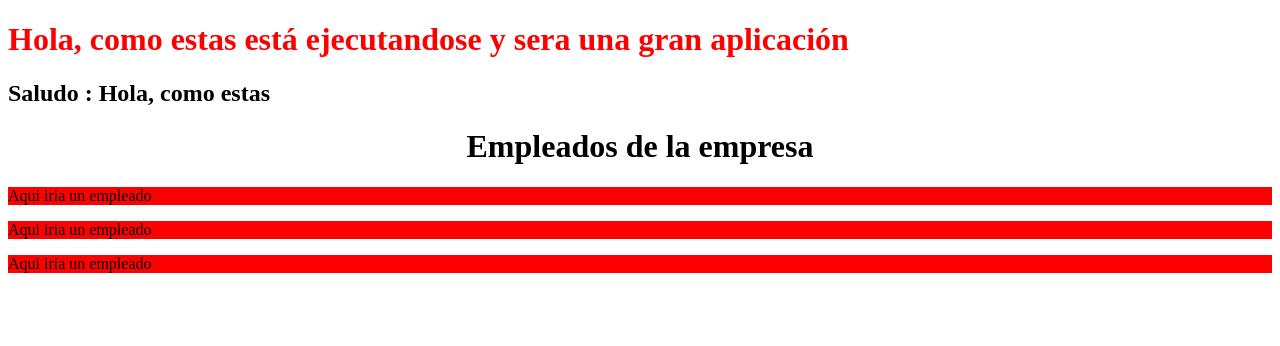
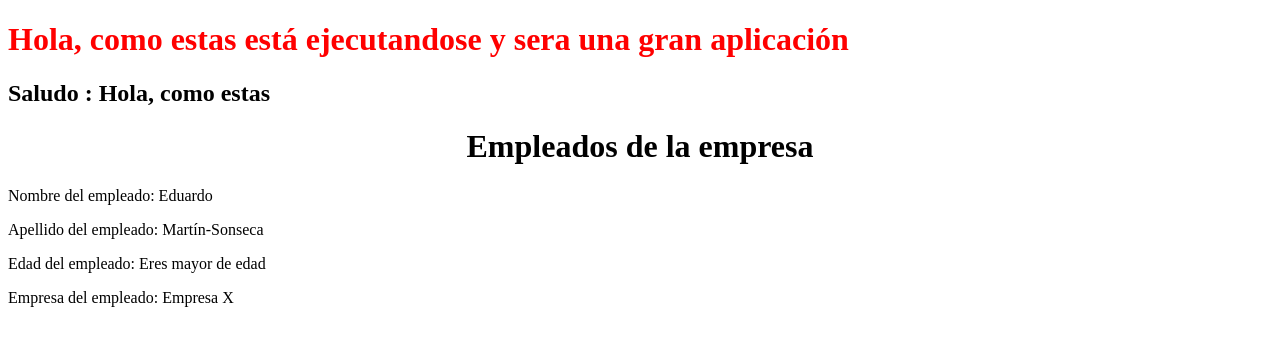
Before and after one commit to maraloeDev/Curso-de-Angular, an Angular app in the folder angular-app-Pildoras-Informaticas/: page / in a window 1280 px wide. Shown: the top 346 px of the page. Built offline with nearby package versions, Linux system fonts and the light colour scheme.

Commit message:
Curso Ang5-Componentes II

```diff
--- a/angular-app-Pildoras-Informaticas/src/app/empleado/empleado.html
+++ b/angular-app-Pildoras-Informaticas/src/app/empleado/empleado.html
@@ -1 +1,4 @@
-<p>Aqui iria un empleado</p>
+<p>Nombre del empleado: {{ nombre }}</p>
+<p>Apellido del empleado: {{ apellido }}</p>
+<p>Edad del empleado: {{ edad<=18 ? "Eres menor de edad": "Eres mayor de edad" }}</p>
+<p>Empresa del empleado: {{ empresa }}</p>
--- a/angular-app-Pildoras-Informaticas/src/app/empleado/empleado.ts
+++ b/angular-app-Pildoras-Informaticas/src/app/empleado/empleado.ts
@@ -4,8 +4,19 @@ import { Component } from '@angular/core';
   selector: 'app-empleado',
   imports: [],
   templateUrl: './empleado.html',
-  //styleUrl: './empleado.css',
+  styleUrl: './empleado.css',
   // inline, es que si el estilo es muy pequeño, se puede poner directamente en el componente, pero si es muy grande, es mejor ponerlo en un archivo css separado
-  styles:["p{background-color: red;}"]
+  //styles:["p{background-color: red;}"]
 })
-export class Empleado {}
+export class Empleado {
+  nombre="Eduardo";
+  apellido="Martín-Sonseca";
+  edad=26;
+  empresa="Empresa X";
+
+
+  public getEdad(){
+    return this.edad;
+  }
+
+}
--- a/angular-app-Pildoras-Informaticas/src/app/empleados/empleados.html
+++ b/angular-app-Pildoras-Informaticas/src/app/empleados/empleados.html
@@ -1,4 +1,2 @@
 <h1>Empleados de la empresa</h1>
 <app-empleado></app-empleado>
-<app-empleado></app-empleado>
-<app-empleado></app-empleado>
```
